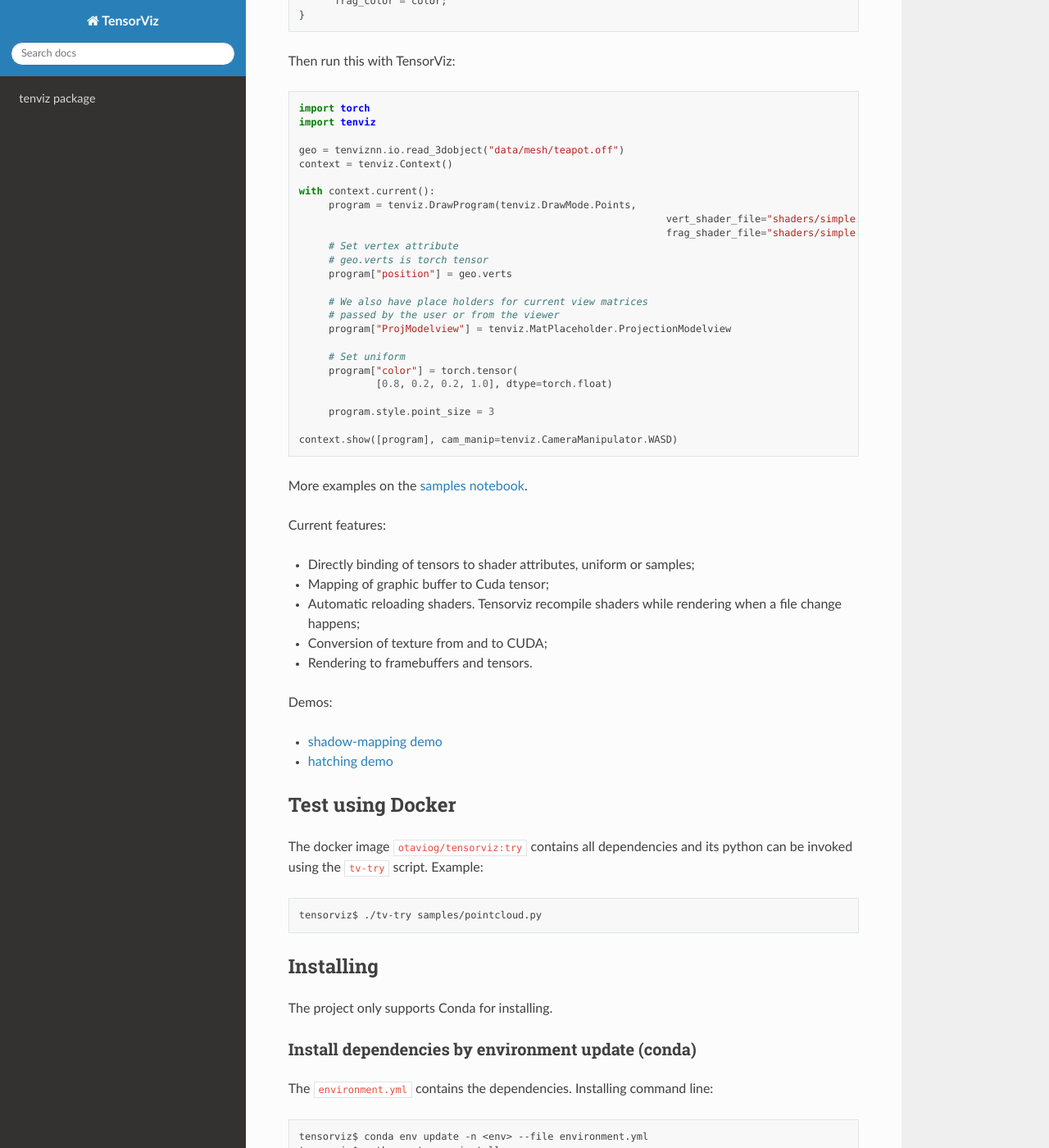
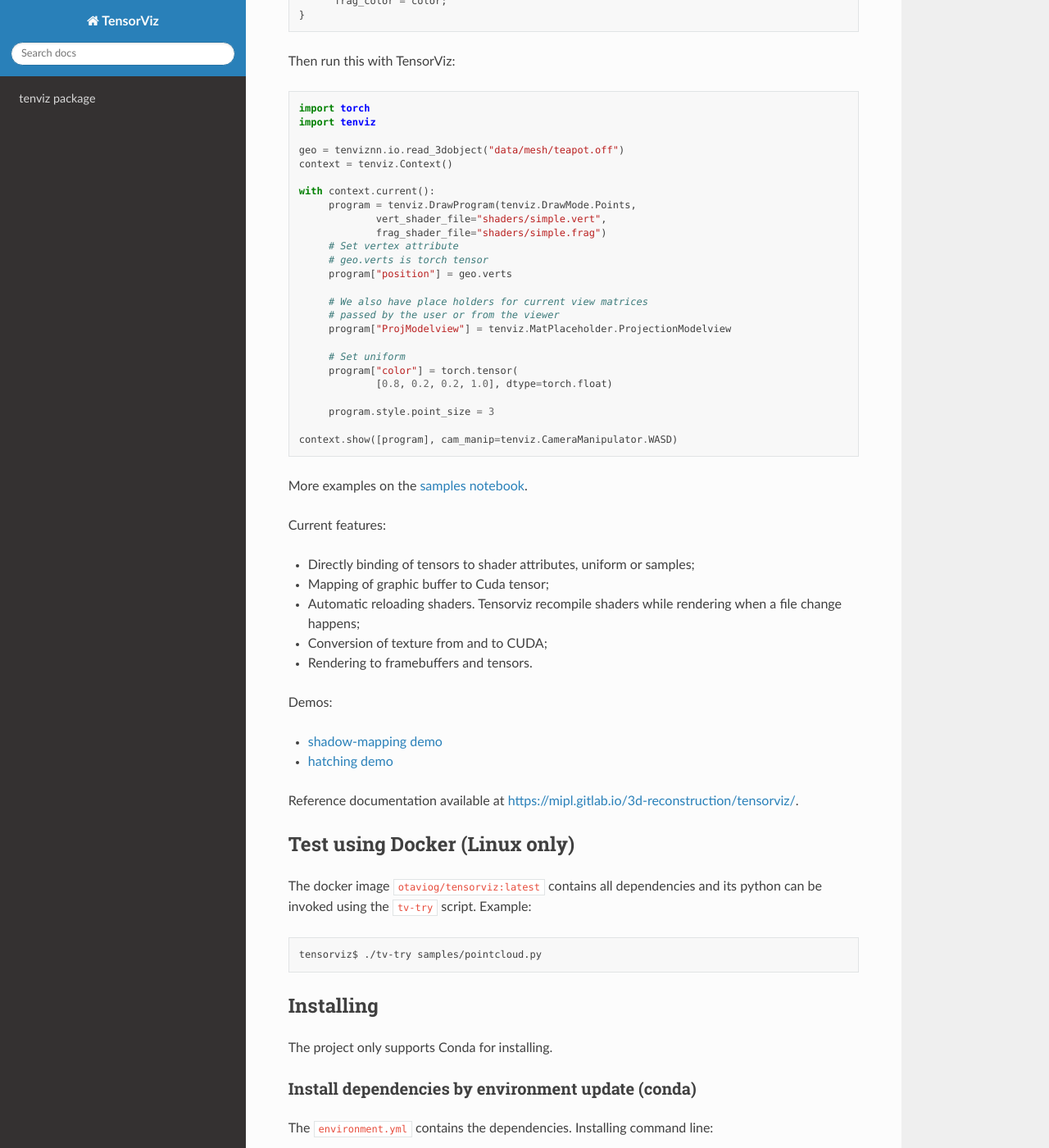
Before and after one commit to otaviog/tensor-viz, a Sphinx documentation site: the page built from doc/source/index.rst, in a window 1280 px wide and 1400 px high, scrolled down 735 px. Shown: the whole window at 82% size. Built offline with Sphinx 7.4.7 and the Read the Docs theme 2.0.0, drawn with Linux system fonts in a browser that asks for light colours.

Commit message:
Fix pip install

```diff
--- a/README.md
+++ b/README.md
@@ -43,8 +43,8 @@
 
 with context.current():
 	program = tenviz.DrawProgram(tenviz.DrawMode.Points,
-								 vert_shader_file="shaders/simple.vert",
-								 frag_shader_file="shaders/simple.frag")
+		vert_shader_file="shaders/simple.vert",
+		frag_shader_file="shaders/simple.frag")
 	# Set vertex attribute
 	# geo.verts is torch tensor
 	program["position"] = geo.verts
@@ -77,10 +77,11 @@
 * [shadow-mapping demo](https://github.com/otaviog/shadow-mapping)
 * [hatching demo](https://github.com/otaviog/hatching-shading)
 
-## Test using Docker
+Reference documentation available at https://mipl.gitlab.io/3d-reconstruction/tensorviz/.
 
-The docker image `otaviog/tensorviz:try` contains all dependencies and its python can be invoked using the [`tv-try`](tv-try)
-script.
+## Test using Docker (Linux only)
+
+The docker image `otaviog/tensorviz:latest` contains all dependencies and its python can be invoked using the [`tv-try`](tv-try) script.
 Example:
 
 
--- a/doc/source/index.rst
+++ b/doc/source/index.rst
@@ -11,7 +11,7 @@
 C++ API Reference
 =================
 
-Available `here <cpp/index.html>`_
+Available `here <cpp/classes.html>`_
 
 Python API Reference
 ====================
--- a/pyproject.toml
+++ b/setup.cfg
@@ -1,2 +1,2 @@
-[tool.autopep8]
+[pycodestyle]
 max_line_length = 100
```
Also changed, not shown: 1 other file.
